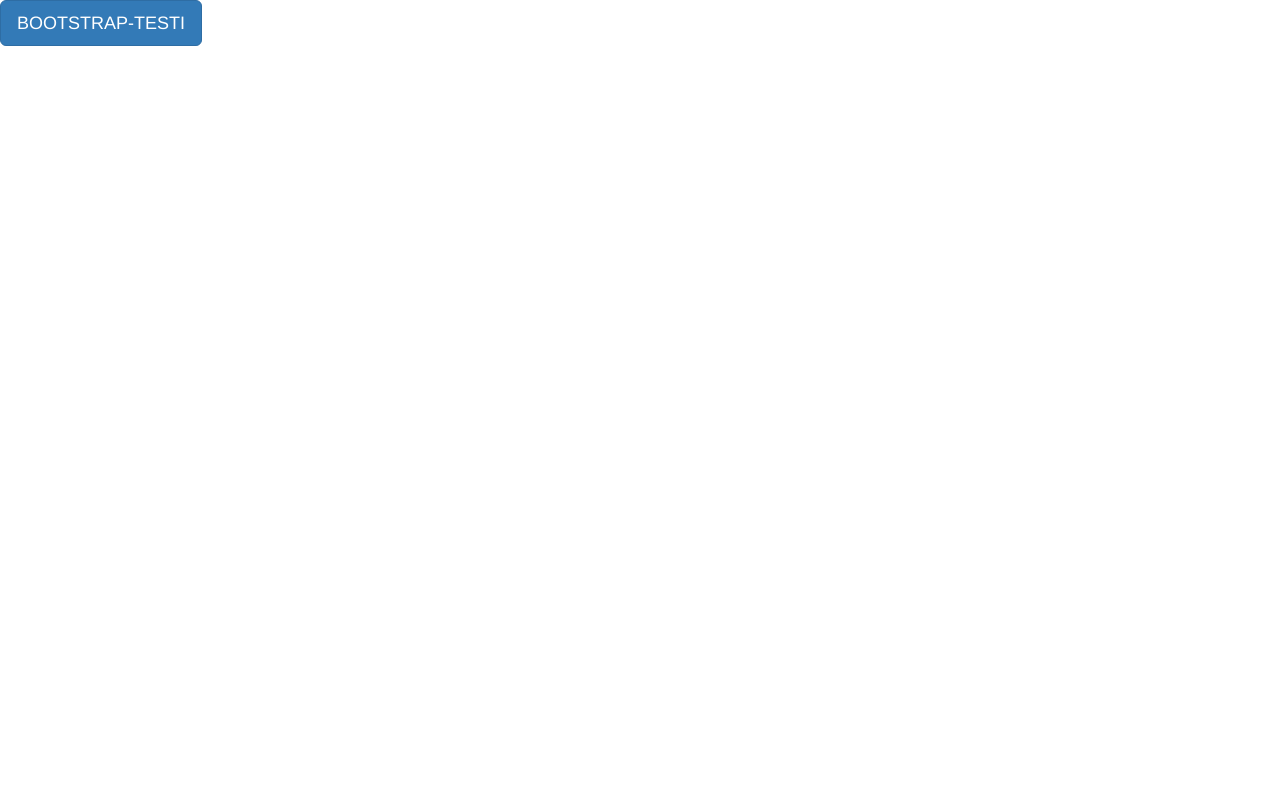
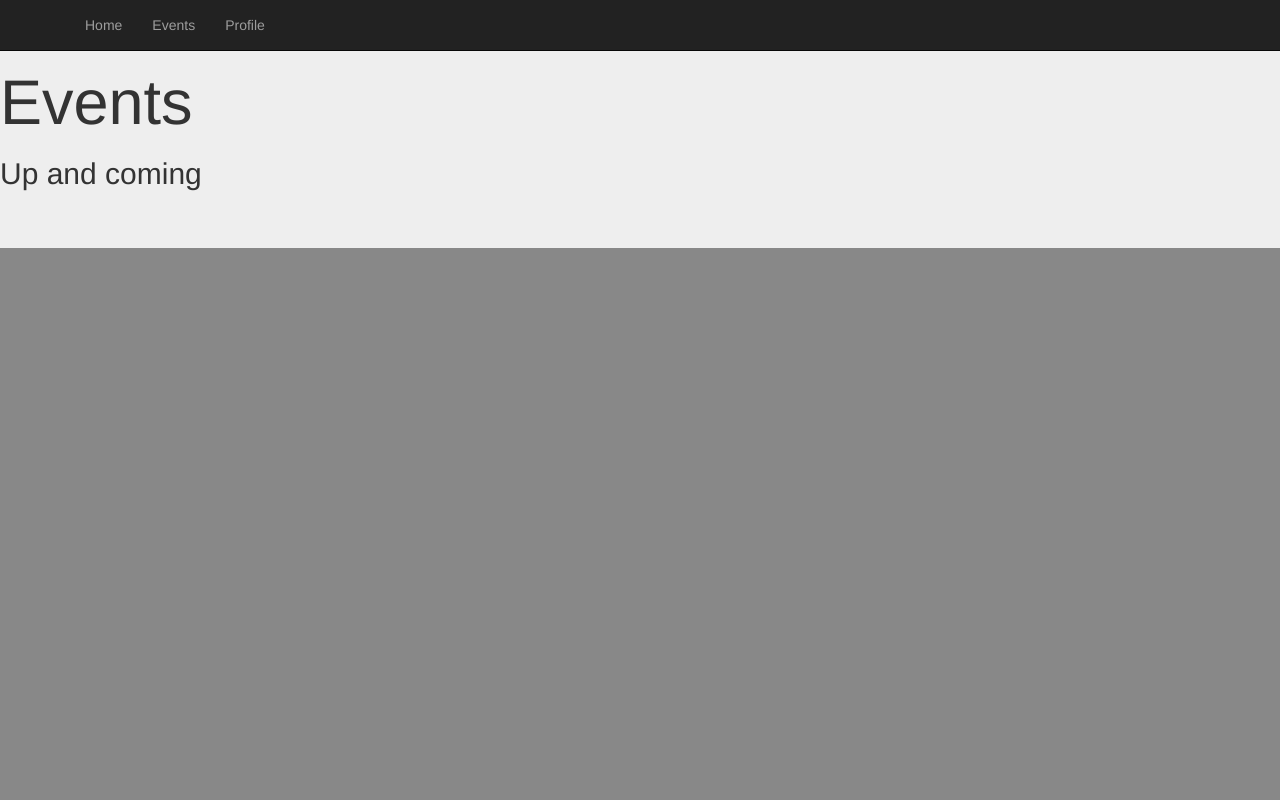
Before and after one commit to jukeri12/tn-event-manager, a Django app: page / in a window 1280 px wide. Run offline with Django 3.2, Linux system fonts and the light colour scheme; some libraries are stand-ins or nearby versions.

Commit message:
Some sort of homepage template that looks ugly

```diff
--- /dev/null
+++ b/static/css/style.css
@@ -0,0 +1,3 @@
+body {
+    background-color: #888888;
+}
--- a/templates/frontpage.html
+++ b/templates/frontpage.html
@@ -3,10 +3,32 @@
     <head>
         <!--Use Twitter bootstrap-->
         <link href="{% static "css/bootstrap.css" %}" rel="stylesheet">
+        <link href="{% static "css/style.css" %}" rel="stylesheet">
         <title>TeamNousiainen -tapahtumanhallinta</title>
     </head>
     <body>
         <!--Frontpage markup BOF-->
-        <button class="btn btn-lg btn-primary">BOOTSTRAP-TESTI</button>
+        <nav class="navbar navbar-inverse navbar-fixed-top">
+            <div class="container">
+                <div class="navbar-collapse collapse">
+                    <ul class="nav navbar-nav">
+                        <li>
+                            <a href="/">Home</a>
+                        </li>
+                        <li>
+                            <a href="events-list">Events</a>
+                        </li>
+                        <li>
+                            <a href="my-profile">Profile</a>
+                        </li>
+                    </ul>
+                </div>
+            </div>
+        </nav>
+        <div class="jumbotron">
+            <h1>Events</h1>
+            <h2>Up and coming</h2>
+        </div>
+
     </body>
 </html>
```
